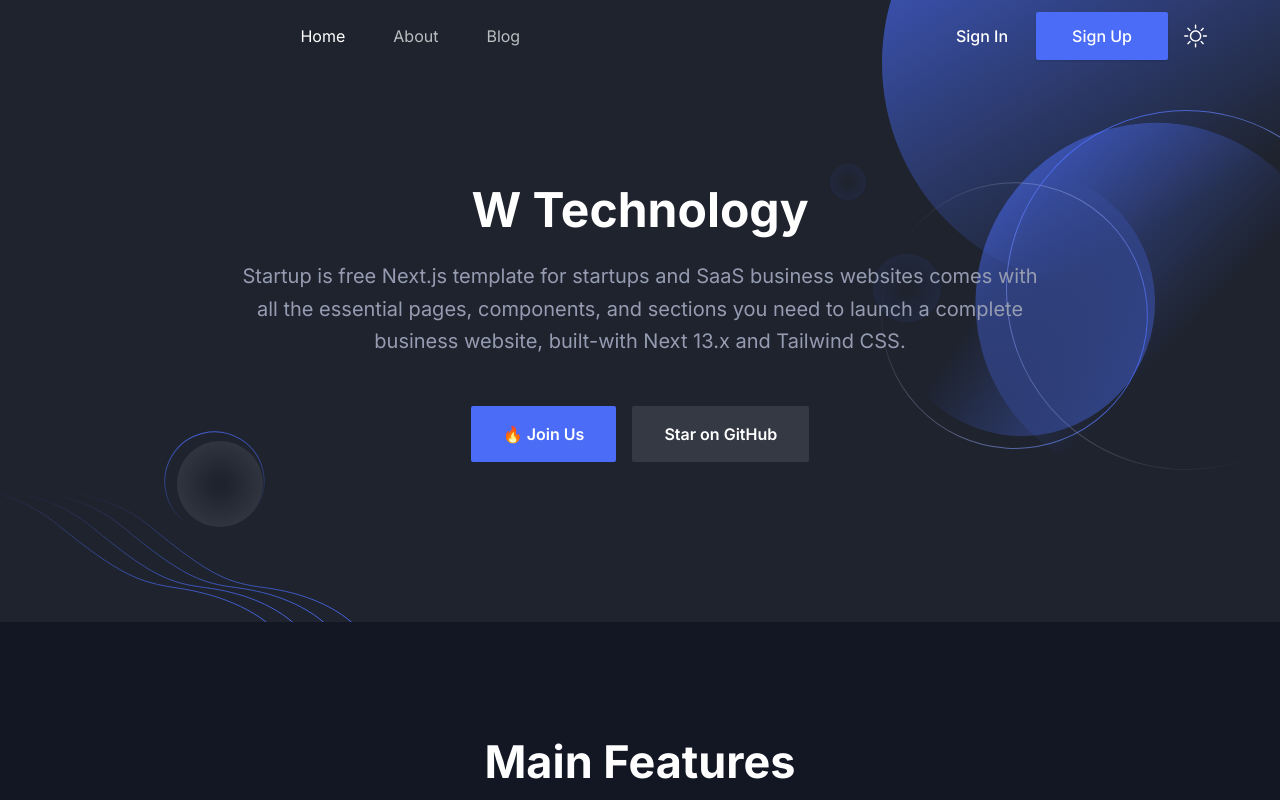
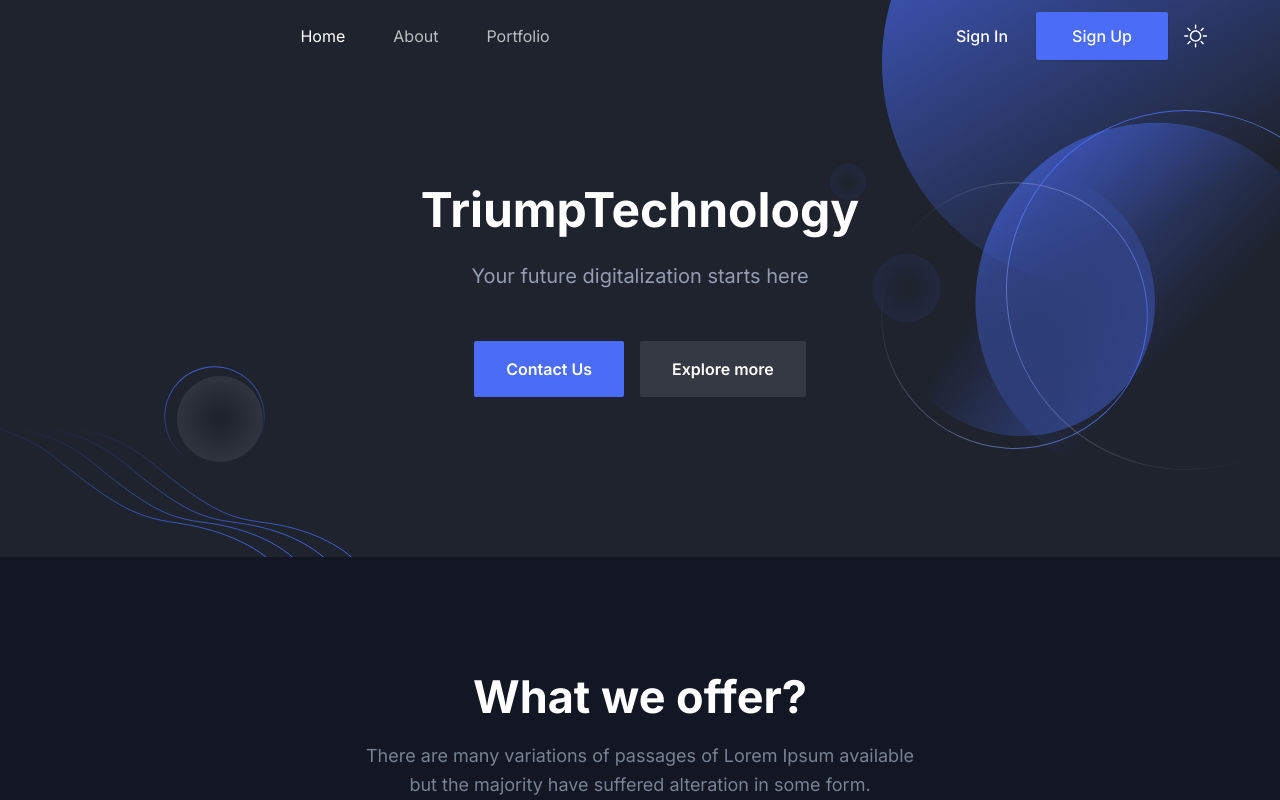
Before and after one commit to LessZxD/CompaProf, a Next.js app: page / in a window 1280 px wide. Shown: the top 800 px of the page. Built offline with nearby package versions, Linux system fonts and the light colour scheme.

Commit message:
changed hero

```diff
--- a/src/components/Features/index.tsx
+++ b/src/components/Features/index.tsx
@@ -8,7 +8,7 @@
       <section id="features" className="py-16 md:py-20 lg:py-28">
         <div className="container">
           <SectionTitle
-            title="Main Features"
+            title="What we offer?"
             paragraph="There are many variations of passages of Lorem Ipsum available but the majority have suffered alteration in some form."
             center
           />
--- a/src/components/Header/menuData.tsx
+++ b/src/components/Header/menuData.tsx
@@ -15,7 +15,7 @@
   },
   {
     id: 33,
-    title: "Blog",
+    title: "Portfolio",
     path: "/blog",
     newTab: false,
   },
--- a/src/components/Hero/index.tsx
+++ b/src/components/Hero/index.tsx
@@ -12,26 +12,23 @@
             <div className="w-full px-4">
               <div className="mx-auto max-w-[800px] text-center">
                 <h1 className="mb-5 text-3xl font-bold leading-tight text-black dark:text-white sm:text-4xl sm:leading-tight md:text-5xl md:leading-tight">
-                  W Technology
+                  TriumpTechnology
                 </h1>
                 <p className="mb-12 text-base !leading-relaxed text-body-color dark:text-body-color-dark sm:text-lg md:text-xl">
-                  Startup is free Next.js template for startups and SaaS
-                  business websites comes with all the essential pages,
-                  components, and sections you need to launch a complete
-                  business website, built-with Next 13.x and Tailwind CSS.
+                  Your future digitalization starts here
                 </p>
                 <div className="flex flex-col items-center justify-center space-y-4 sm:flex-row sm:space-x-4 sm:space-y-0">
                   <Link
                     href="https://nextjstemplates.com/templates/saas-starter-startup"
                     className="rounded-sm bg-primary px-8 py-4 text-base font-semibold text-white duration-300 ease-in-out hover:bg-primary/80"
                   >
-                    🔥 Join Us
+                    Contact Us
                   </Link>
                   <Link
                     href="https://github.com/NextJSTemplates/startup-nextjs"
                     className="inline-block rounded-sm bg-black px-8 py-4 text-base font-semibold text-white duration-300 ease-in-out hover:bg-black/90 dark:bg-white/10 dark:text-white dark:hover:bg-white/5"
                   >
-                    Star on GitHub
+                    Explore more
                   </Link>
                 </div>
               </div>
```
Also changed, not shown: src/app/about/page.tsx (line endings or trailing spaces).
